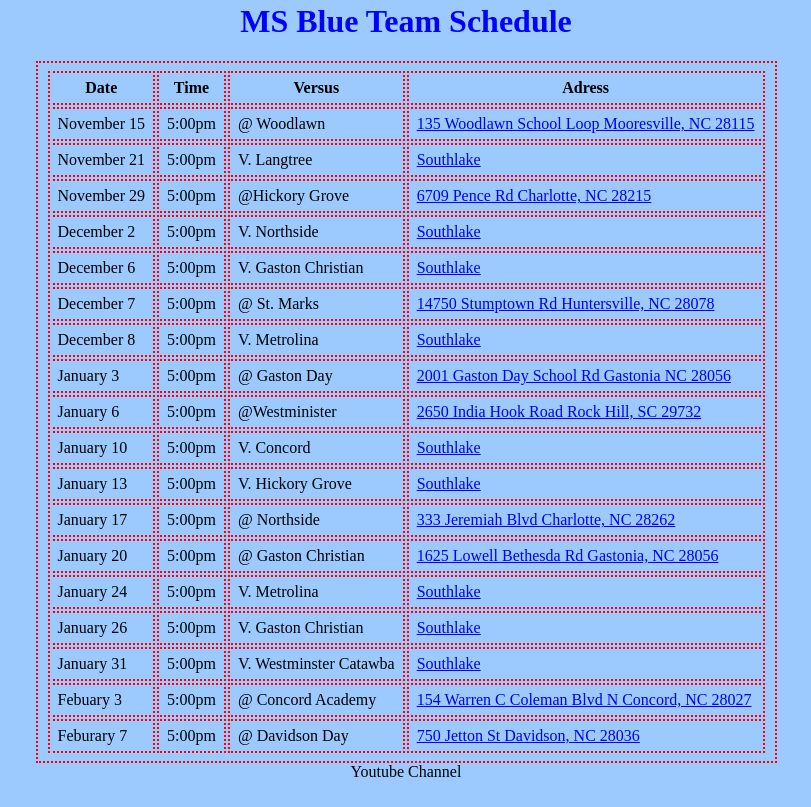
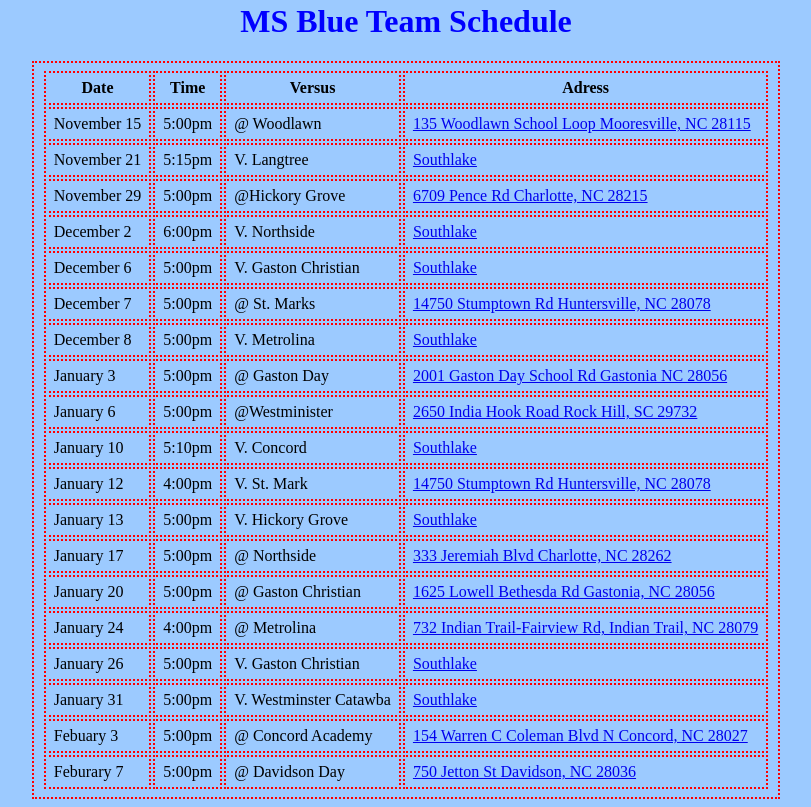
Before and after one commit to jmoncrieft/Github.io, a plain HTML site: page elisha-bball.html in a window 1280 px wide. Shown: the part 1163-1970 px from the top of the page, without its empty margins (234-1045 px from the left). Drawn offline with Linux system fonts and the light colour scheme.

Commit message:
schedule

```diff
--- a/elisha-bball.html
+++ b/elisha-bball.html
@@ -126,7 +126,7 @@
             </tr>
             <tr>
                 <td>November 21</td>
-                <td>5:00pm</td>
+                <td>5:15pm</td>
                 <td>V. Langtree</td>
                 <td><a href="https://maps.apple.com/?address=13820%20Hagers%20Ferry%20Rd,%20Huntersville,%20NC%20%2028078,%20United%20States&auid=3095297018715861466&ll=35.429082,-80.935480&lsp=9902&q=Southlake%20Christian%20Academy&_ext=CjMKBQgEEOIBCgQIBRADCgUIBhCrAgoECAoQAAoECFIQCAoECFUQDwoECFkQAQoFCKQBEAESJikJ+DWDWrZBQDGti0EAOTxUwDmHzVvfgLdBQEGHswZghDtUwFAD">Southlake</a></td>
             </tr>
@@ -138,7 +138,7 @@
             </tr>
             <tr>
                 <td>December 2</td>
-                <td>5:00pm</td>
+                <td>6:00pm</td>
                 <td>V. Northside</td>
                 <td><a href="https://maps.apple.com/?address=13820%20Hagers%20Ferry%20Rd,%20Huntersville,%20NC%20%2028078,%20United%20States&auid=3095297018715861466&ll=35.429082,-80.935480&lsp=9902&q=Southlake%20Christian%20Academy&_ext=CjMKBQgEEOIBCgQIBRADCgUIBhCrAgoECAoQAAoECFIQCAoECFUQDwoECFkQAQoFCKQBEAESJikJ+DWDWrZBQDGti0EAOTxUwDmHzVvfgLdBQEGHswZghDtUwFAD">Southlake</a></td>
             </tr>
@@ -174,9 +174,15 @@
             </tr>
             <tr>
                 <td>January 10</td>
-                <td>5:00pm</td>
+                <td>5:10pm</td>
                 <td>V. Concord</td>
                 <td><a href="https://maps.apple.com/?address=13820%20Hagers%20Ferry%20Rd,%20Huntersville,%20NC%20%2028078,%20United%20States&auid=3095297018715861466&ll=35.429082,-80.935480&lsp=9902&q=Southlake%20Christian%20Academy&_ext=CjMKBQgEEOIBCgQIBRADCgUIBhCrAgoECAoQAAoECFIQCAoECFUQDwoECFkQAQoFCKQBEAESJikJ+DWDWrZBQDGti0EAOTxUwDmHzVvfgLdBQEGHswZghDtUwFAD">Southlake</a></td>
+            </tr>
+            <tr>
+                <td>January 12</td>
+                <td>4:00pm</td>
+                <td>V. St. Mark</td>
+                <td><a href="https://maps.apple.com/?address=14750%20Stumptown%20Rd,%20Huntersville,%20NC%20%2028078,%20United%20States&auid=16683556910171123072&ll=35.421935,-80.867880&lsp=9902&q=St%20Mark's%20Catholic%20School&_ext=CjMKBQgEEOIBCgQIBRADCgUIBhCrAgoECAoQAAoECFIQCAoECFUQDwoECFkQAQoFCKQBEAESJikWGj7JbrVBQDG/S8Sl5TdUwDmU72MllbZBQEE1oqoJMTdUwFAD">14750 Stumptown Rd Huntersville, NC  28078</a></td>
             </tr>
             <tr>
                 <td>January 13</td>
@@ -198,9 +204,9 @@
             </tr>
             <tr>
                 <td>January 24</td>
-                <td>5:00pm</td>
-                <td>V. Metrolina</td>
-                <td><a href="https://maps.apple.com/?address=13820%20Hagers%20Ferry%20Rd,%20Huntersville,%20NC%20%2028078,%20United%20States&auid=3095297018715861466&ll=35.429082,-80.935480&lsp=9902&q=Southlake%20Christian%20Academy&_ext=CjMKBQgEEOIBCgQIBRADCgUIBhCrAgoECAoQAAoECFIQCAoECFUQDwoECFkQAQoFCKQBEAESJikJ+DWDWrZBQDGti0EAOTxUwDmHzVvfgLdBQEGHswZghDtUwFAD">Southlake</a></td>
+                <td>4:00pm</td>
+                <td>@ Metrolina</td>
+                <td><a href="https://maps.apple.com/?address=732%20Indian%20Trail-Fairview%20Rd,%20Indian%20Trail,%20NC%20%2028079,%20United%20States&auid=16812285793302638668&ll=35.084821,-80.656497&lsp=9902&q=Metrolina%20Christian%20Academy&_ext=CjMKBQgEEOIBCgQIBRADCgUIBhCrAgoECAoQAAoECFIQCAoECFUQDwoECFkQAQoFCKQBEAESJilOWIc5SIpBQDFNDoX6XSpUwDnMLa2VbotBQEFPJ04eqilUwFAE">732 Indian Trail-Fairview Rd, Indian Trail, NC  28079</a></td>
             </tr>
             <tr>
                 <td>January 26</td>
@@ -229,7 +235,7 @@
         </table>
     </body>
     <footer>
-        <nav>Youtube Channel</nav>
+       <!--- <nav>Youtube Channel</nav>-->
     </footer>
     </main>
     </html>
```
